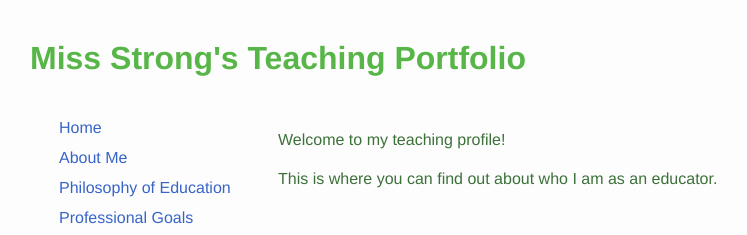
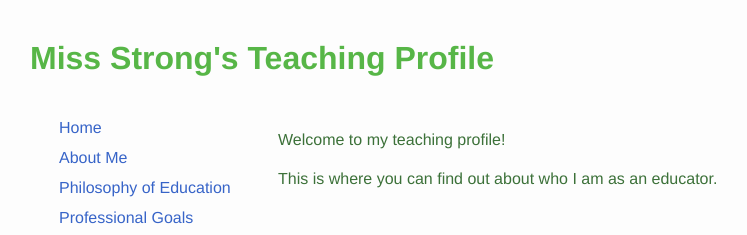
Before and after one commit to sarahstrong314/sarahstrong.ca, a Jekyll site: the page built from index.html, in a window 1280 px wide. Shown: the top 235 px of the page, without its empty margins (26-773 px from the left). Built offline with Jekyll 4.4.1, drawn with Linux system fonts in a browser that asks for light colours; nearby versions of some CDN libraries; library files that are not in the unit come from our copies; Markdown is read by kramdown in place of the engine named in the settings.

Commit message:
Renamed "teaching portfolio" to "teaching profile"

```diff
--- a/_config.yml
+++ b/_config.yml
@@ -1,4 +1,4 @@
-name: Miss Strong's Teaching Portfolio
+name: Miss Strong's Teaching Profile
 markdown: redcarpet
 exclude: ['TODO', 'README.md', 'Gemfile', 'Gemfile.lock']
 gems:
```
